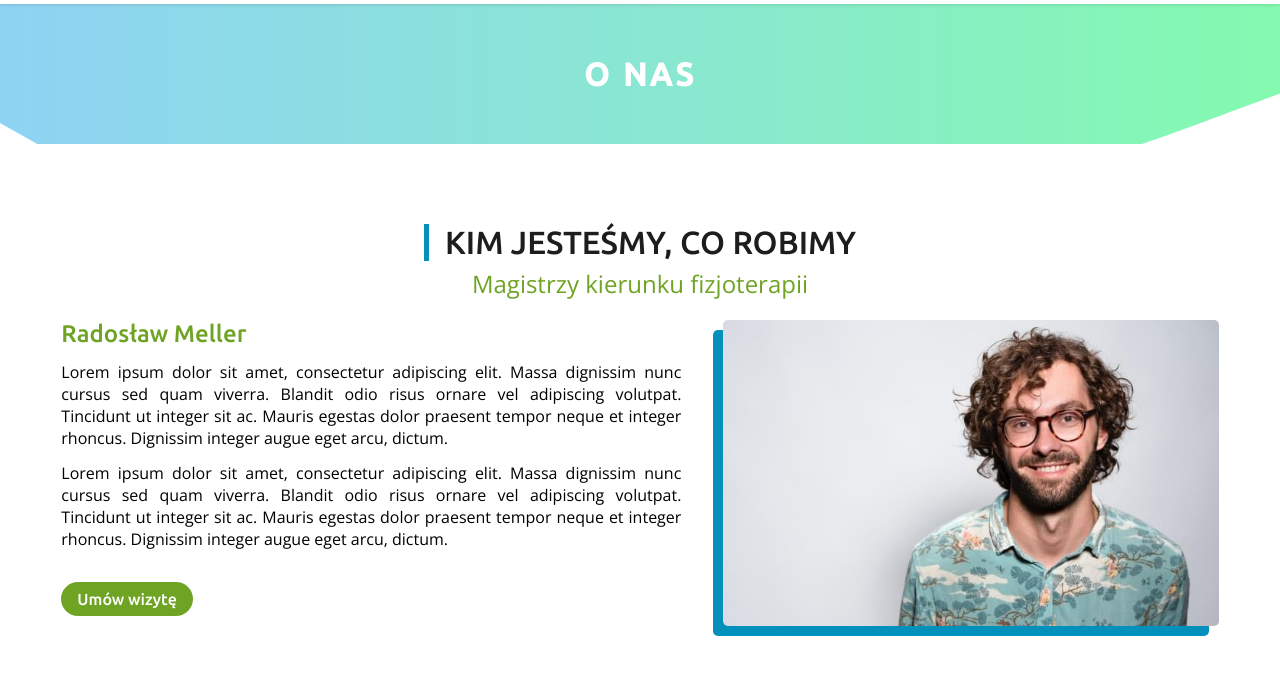
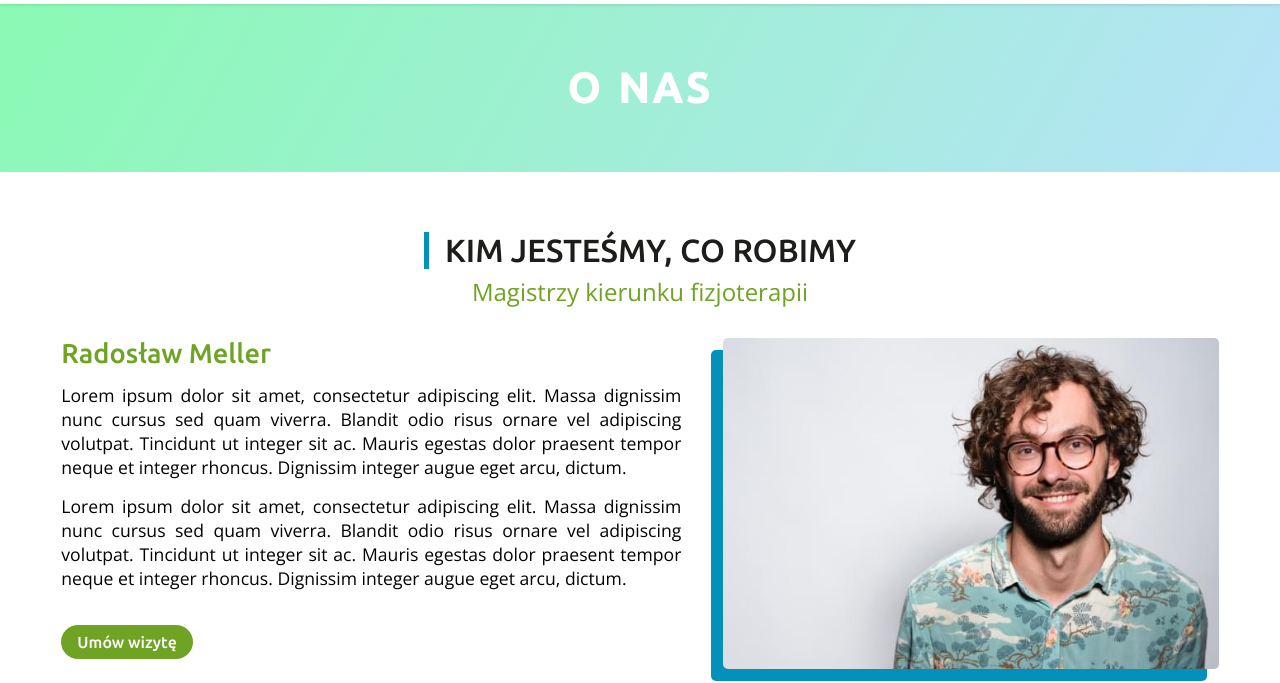
Before and after one commit to Nybres/Centrum-medycyny-ortopedycznej-i-osteopatii, a website: page about.html in a window 1280 px wide. Shown: the part 76-759 px from the top of the page. Drawn offline with nearby package versions, Linux system fonts and the light colour scheme.

Commit message:
making desktop viewport on about page

```diff
--- a/src/sass/_components.scss
+++ b/src/sass/_components.scss
@@ -147,12 +147,8 @@
 }
 
 .page_head {
-	background-image: url("../img/header_background.svg");
-	background-repeat: no-repeat;
-	background-size: cover;
-	width: 100%;
-	height: 140px;
-	margin-bottom: 2em;
+	padding: 6em 2em;
+	background: $greenGradient;
 
 	&__title {
 		@include flex();
@@ -163,6 +159,10 @@
 		letter-spacing: 0.1em;
 		text-transform: uppercase;
 		color: $whiteColor;
+
+		@include md {
+			font-size: 2.6rem;
+		}
 	}
 }
 
--- a/src/sass/layout/_about_page.scss
+++ b/src/sass/layout/_about_page.scss
@@ -18,7 +18,14 @@
 
 	&__person-container {
 		overflow: hidden;
-        margin-top: 2em;
+		margin-top: 2em;
+		@include md {
+			margin-top: 3em;
+		}
+
+		@include xxl {
+			margin-top: 4em;
+		}
 	}
 
 	&__person {
@@ -30,8 +37,11 @@
 			justify-content: space-evenly;
 			align-items: stretch;
 			&-second {
-                margin-top: 6em;
+				margin-top: 6em;
 				flex-direction: row-reverse;
+				@include lg {
+					margin-top: 8em;
+				}
 			}
 		}
 	}
@@ -59,6 +69,16 @@
 				z-index: -10;
 				background-color: $blueColor;
 				border-radius: 0.5em;
+
+				@include lg {
+					left: -12px;
+					bottom: -12px;
+				}
+
+				@include xxl {
+					left: -16px;
+					bottom: -16px;
+				}
 			}
 		}
 	}
@@ -69,12 +89,28 @@
 		color: $greenColor;
 		margin-bottom: 0.5em;
 		font-weight: 500;
+
+		@include xl {
+			font-size: 1.7rem;
+		}
+
+		@include xxl {
+			font-size: 1.9rem;
+		}
 	}
 
 	&__person-paragraph {
 		font-size: $smallestFont;
 		margin: 0.8em 0em;
 		text-align: justify;
+
+		@include xl {
+			font-size: 1.1rem;
+		}
+
+		@include xxl {
+			font-size: 1.2rem;
+		}
 
 		&-last {
 			margin-bottom: 2em;
```
Also changed, not shown: dist/css/main.min.css.
